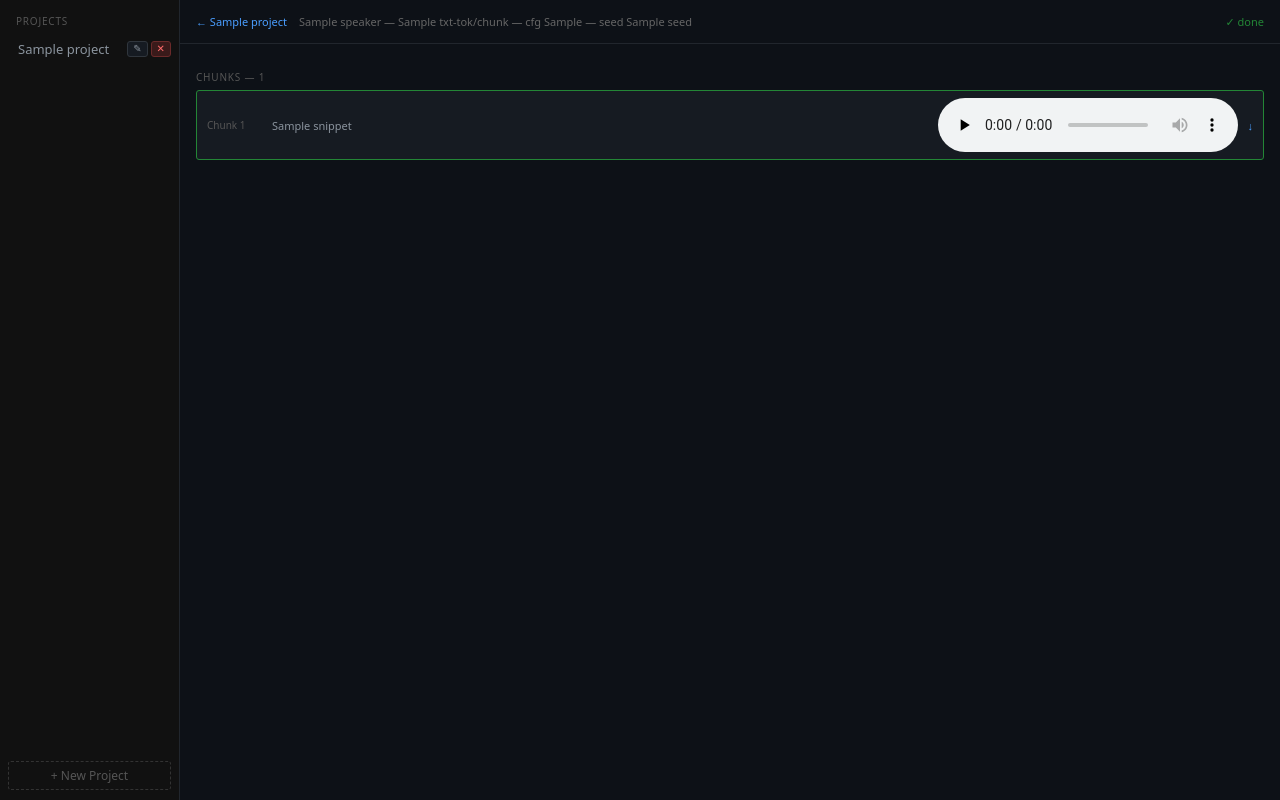
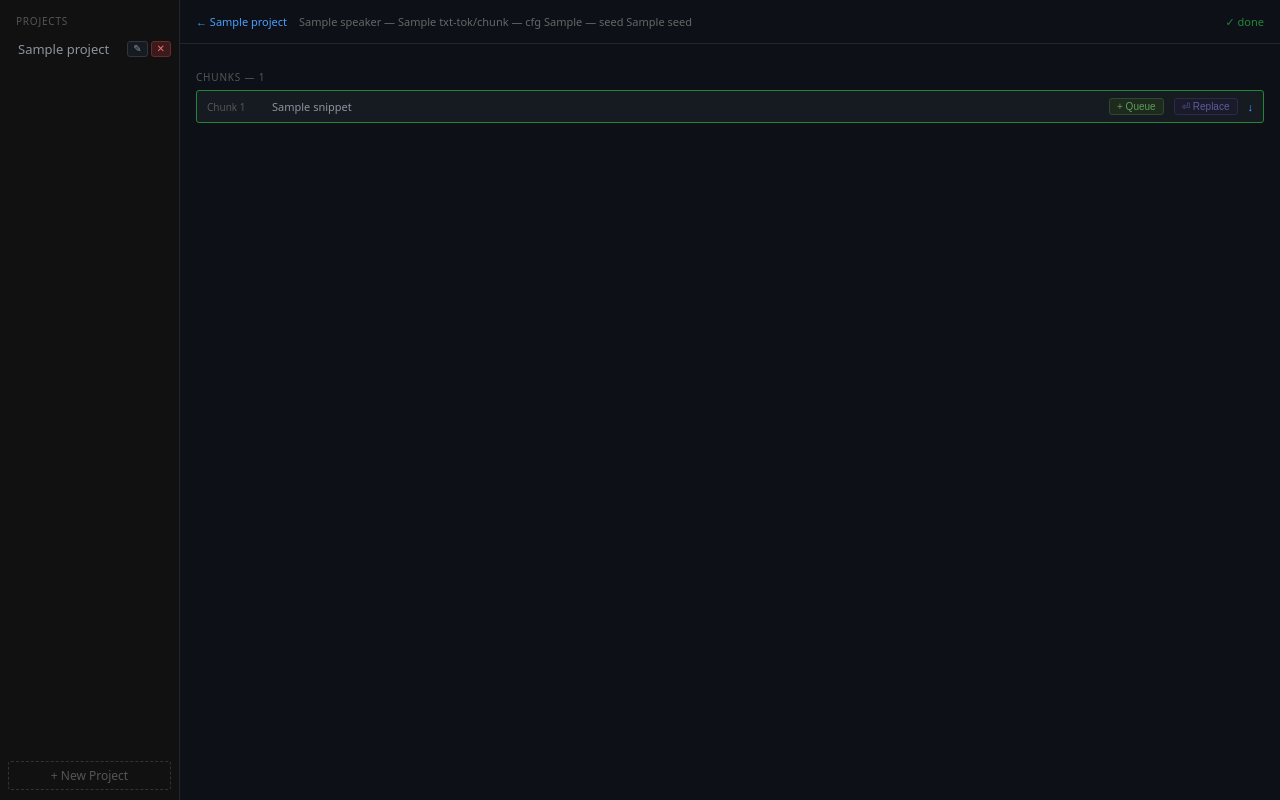
Before and after one commit to pulsar256/oralis, a FastAPI app: template web/templates/run_view.html in a window 1280 px wide. Run offline with FastAPI, Linux system fonts and the light colour scheme; the template is opened without the code that fills it: most values are stand-ins (such as "Sample title", 1, 10 or a date in 2020).

Commit message:
feat(webapp): replace chunk audio player with queue/replace buttons
Removes the inline <audio> element from run_chunk.html and adds + Queue
and ⏎ Replace buttons with data-url/data-label attributes for app.js
event delegation. Updates initSSE call in run_active.html to pass
project.name as a third argument and drops the DOMContentLoaded wrapper
so it fires correctly on HTMX navigation.

Co-Authored-By: Claude Sonnet 4.6 <noreply@anthropic.com>

```diff
--- a/web/templates/run_active.html
+++ b/web/templates/run_active.html
@@ -24,5 +24,5 @@
 </div>
 <div id="final-audio-container"></div>
 {% if run.status.state == "running" or run.status.state == "pending" %}
-<script>document.addEventListener('DOMContentLoaded', function() { initSSE("{{ project.slug }}", "{{ run.run_id }}"); });</script>
+<script>initSSE("{{ project.slug }}", "{{ run.run_id }}", "{{ project.name }}");</script>
 {% endif %}
--- a/web/templates/run_chunk.html
+++ b/web/templates/run_chunk.html
@@ -1,8 +1,12 @@
 <div class="chunk-row" id="chunk-{{ chunk.index }}">
   <span class="chunk-num">Chunk {{ chunk.index }}</span>
   <span class="chunk-snip" title="{{ chunk.snippet }}">{{ chunk.snippet }}</span>
-  <audio controls preload="none"
-    src="/projects/{{ project.slug }}/runs/{{ run.run_id }}/files/{{ chunk.wav_name }}"></audio>
+  <button class="btn-queue"
+    data-url="/projects/{{ project.slug }}/runs/{{ run.run_id }}/files/{{ chunk.wav_name }}"
+    data-label="{{ project.name }} — Chunk {{ chunk.index }}">+ Queue</button>
+  <button class="btn-replace"
+    data-url="/projects/{{ project.slug }}/runs/{{ run.run_id }}/files/{{ chunk.wav_name }}"
+    data-label="{{ project.name }} — Chunk {{ chunk.index }}">⏎ Replace</button>
   <a class="dl"
     href="/projects/{{ project.slug }}/runs/{{ run.run_id }}/files/{{ chunk.wav_name }}"
     download>↓</a>
```
